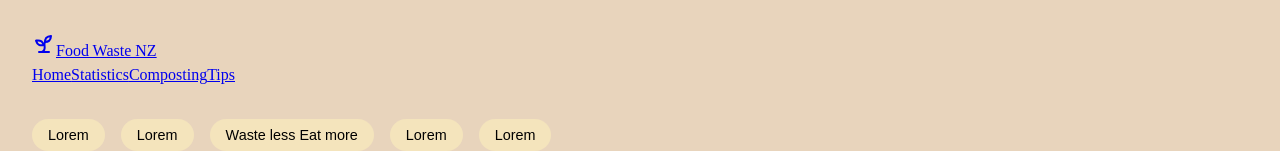
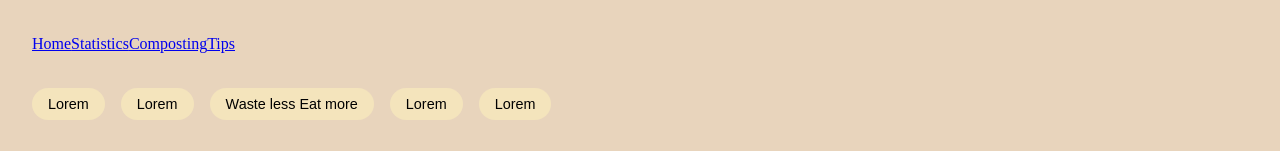
Before and after one commit to Mila-Lan/food_protoype, a React (Vite) app: page / in a window 1280 px wide. Shown: the top 151 px of the page. Built offline with nearby package versions, Linux system fonts and the light colour scheme.

Commit message:
remove just sprout

```diff
--- a/src/components/Navigation.tsx
+++ b/src/components/Navigation.tsx
@@ -7,10 +7,7 @@ function Navigation() {
     <nav className="nav">
       <div className="container">
         <div className="nav-content">
-          <NavLink to="/" className="nav-brand">
-            <Sprout size={24} />
-            <span>Food Waste NZ</span>
-          </NavLink>
+
           <div className="nav-links">
             <NavLink
               to="/"
@@ -43,5 +40,4 @@ function Navigation() {
     </nav>
   );
 }
-
 export default Navigation
```
